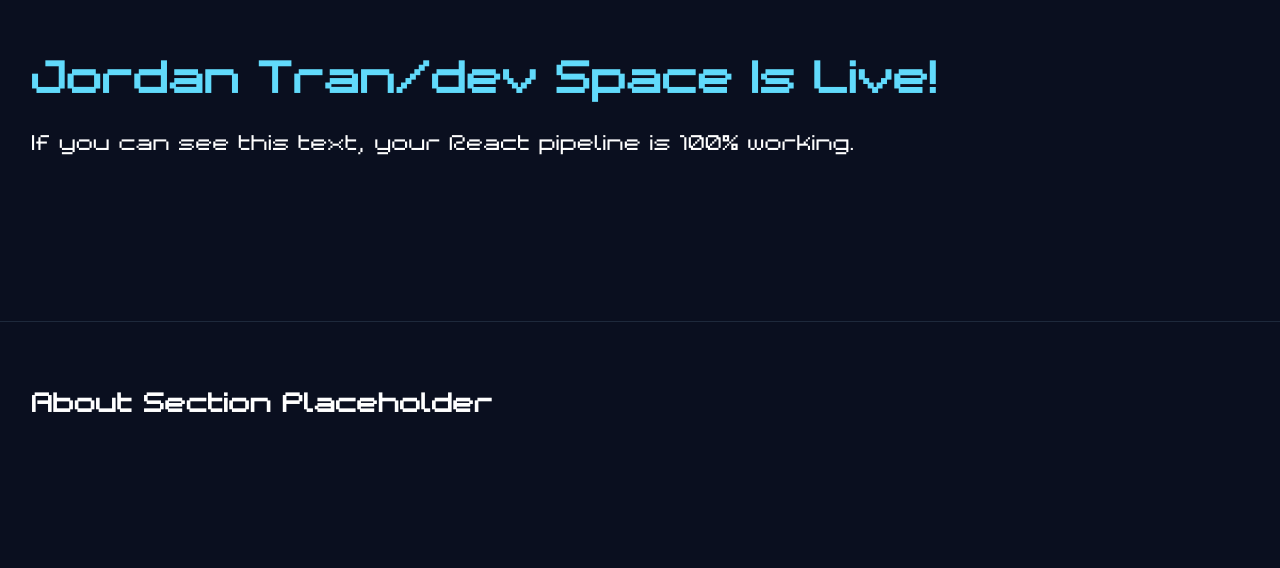
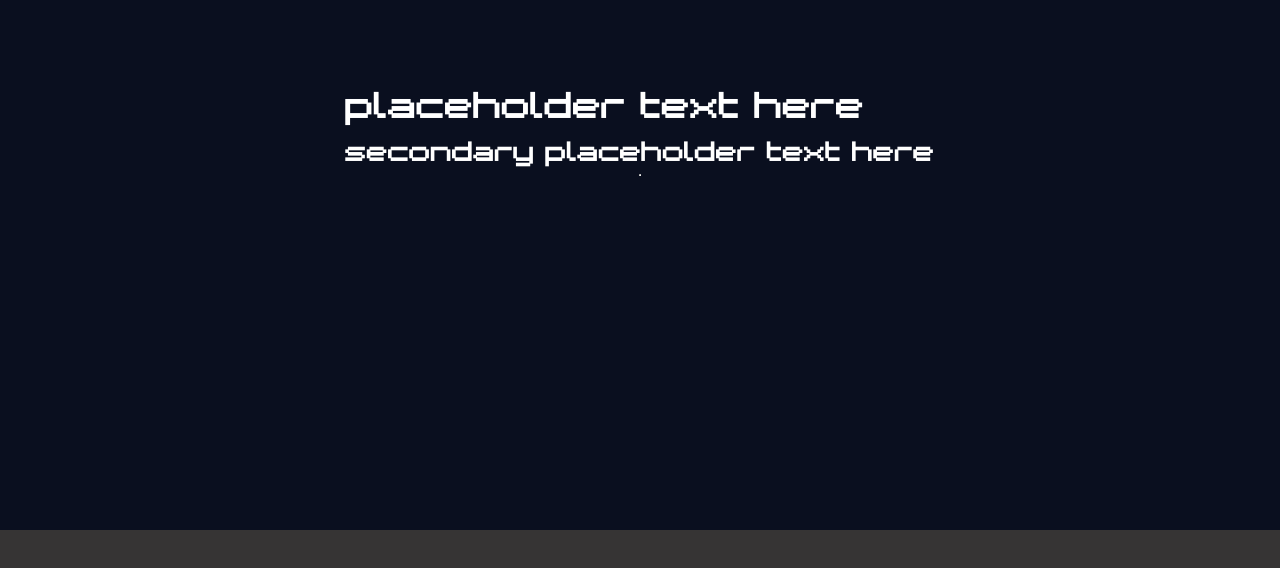
Before and after one commit to kevinleminion/portfolio-website, a React (Vite) app in the folder react-code/: page / in a window 1280 px wide. Shown: the part 1070-1638 px from the top of the page. After the commit the page ends 1600 px from the top, so only its background shows below. Built offline with nearby package versions, Linux system fonts and the light colour scheme; a web font is replaced by a local one.

Commit message:
beginning development on about section

```diff
--- a/react-code/src/App.jsx
+++ b/react-code/src/App.jsx
@@ -2,6 +2,7 @@ import React from "react";
 import NavBar from "./components/Navbar"; // Double check the B is capital!
 import './index.css';
 import Home from "./components/Home";
+import About from "./components/About";
 
 function App() {
   return (
@@ -9,20 +10,13 @@ function App() {
     <div style={{ backgroundColor: "#0a0f1f", minHeight: "100vh", color: "#ffffff" }}>
 
       <NavBar />
-      <Home />
-      {/* This placeholder pushes content down so it doesn't hide under the fixed navbar */}
-      <div id="main" style={{ padding: "20rem 10rem 10rem 2rem" }}>
-        <h1 style={{ color: "#61dafb", fontSize: "2.5rem", marginBottom: "1rem" }}>
-          Jordan Tran/dev Space Is Live!
-        </h1>
-        <p style={{ color: "#ffffff", fontSize: "1.2rem" }}>
-          If you can see this text, your React pipeline is 100% working.
-        </p>
-      </div>
 
-      <div id="about" style={{ padding: "4rem 2rem", height: "400px", borderTop: "1px solid #1e293b" }}>
-        <h2>About Section Placeholder</h2>
-      </div>
+
+
+      {/* home page section */}
+      <div id="main"> <Home /> </div>
+
+      <div id="about"> <About /> </div>
 
     </div>
   );
--- /dev/null
+++ b/react-code/src/components/About.css
@@ -0,0 +1,17 @@
+/* setting up the container for the about page itself */
+.about-container{
+    display: flex;
+    flex-direction: column; /* start at very middle, stack on top of eachother */
+    height: 100vh;
+
+    justify-content: center;
+    align-items: center;
+    /* take up entire page, center around the middle of the page */
+}
+
+/* horizontal lines, simply want to apply a gradient */
+/* For the split between the two main content halves */
+.home-content hr{
+    border:none;
+    margin-bottom: 1.5rem;
+}
--- /dev/null
+++ b/react-code/src/components/About.jsx
@@ -0,0 +1,16 @@
+import React from "react";
+import './about.css';
+
+const About = () => {
+    return (
+        <div className="about-container">
+            <div className = "header">
+                <h1>placeholder text here</h1>
+                <h2>secondary placeholder text here</h2>
+            </div>
+            <hr/>
+        </div>
+    );
+};
+
+export default About;
--- a/react-code/src/index.css
+++ b/react-code/src/index.css
@@ -77,10 +77,32 @@ Animations relating to the website will be defined here, primarily animations fo
     }
 }
 
+@keyframes slideRight{
+    from {
+        opacity: 0;
+        transform: translateX(-50%);
+    }
+    to {
+        opacity: 1;
+        transform: translateY(0);
+    }
+}
+
+@keyframes slideLeft{
+    from {
+        opacity: 0;
+        transform: translateX(-50%);
+    }
+    to {
+        opacity: 1;
+        transform: translateY(0);
+    }
+}
+
 * {
     margin: 0;
     padding: 0;
-    box-sizing: border-box;
+    box-sizing: border-box; /* force border box */
 
     flex-wrap: wrap;
 }
@@ -91,3 +113,7 @@ body {
     background-color: #363434;
     color: #333;
 }
+
+html {
+    scroll-behavior: smooth; /* makes hyperlink clicks "smooth" */
+}
```
